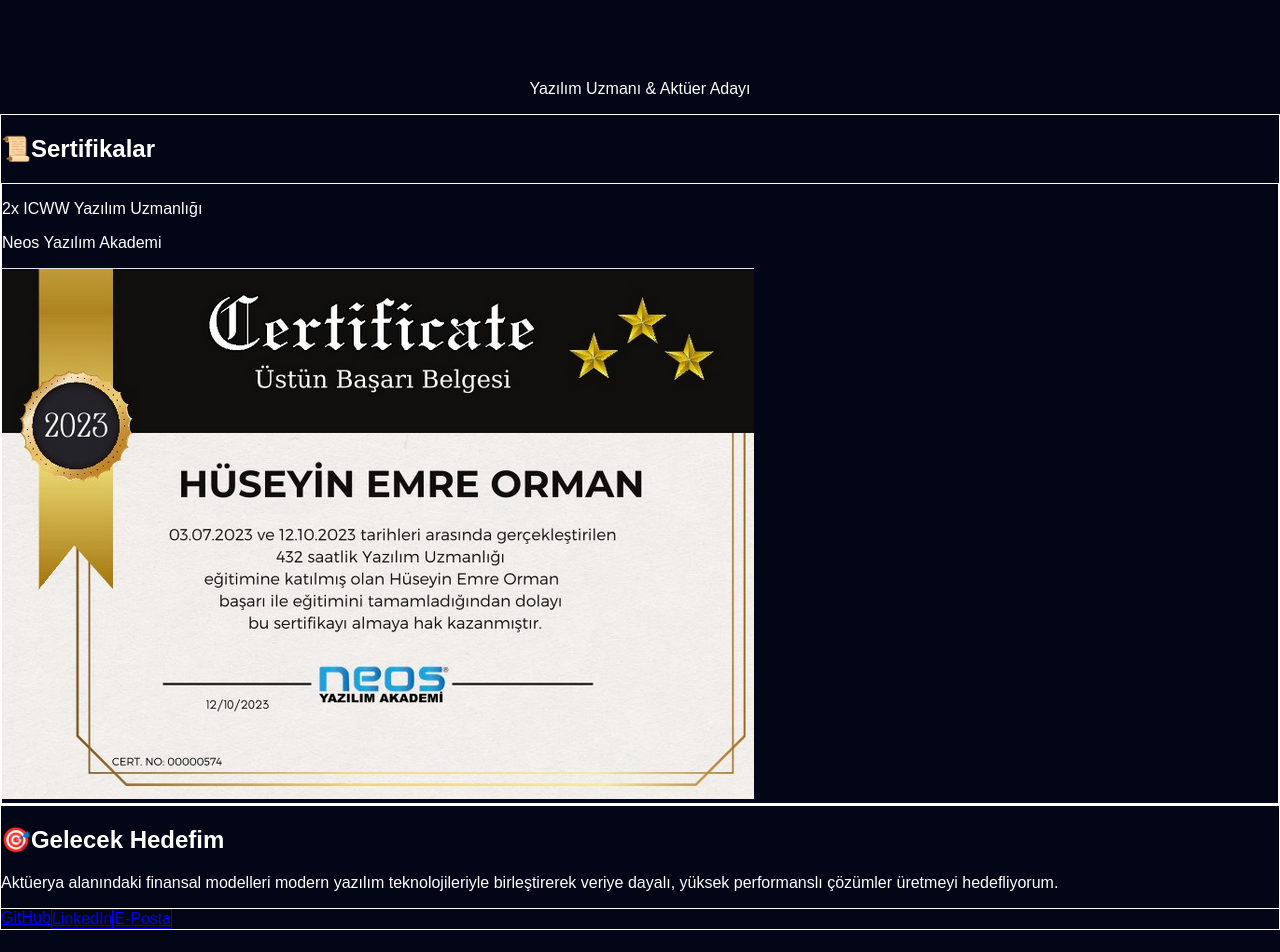
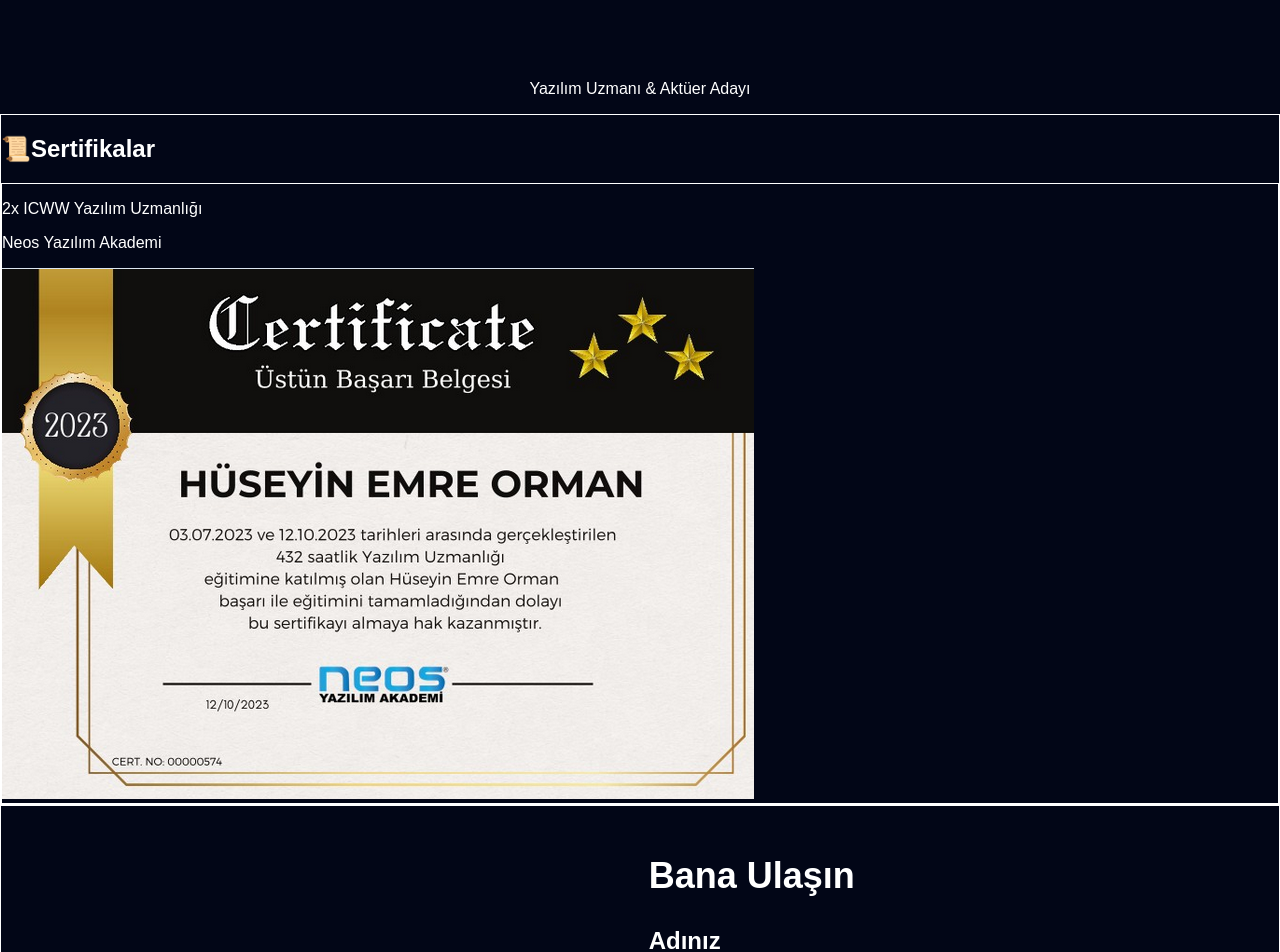
Before and after one commit to emreorm29/emre-portfolio, a Next.js app: page / in a window 1280 px wide. Shown: the top 952 px of the page. Before the commit the page ends 930 px from the top, so only its background shows below. Built offline with nearby package versions, Linux system fonts and the light colour scheme.

Commit message:
İletişim formu sayfaya eklendi

```diff
--- a/app/page.tsx
+++ b/app/page.tsx
@@ -1,3 +1,4 @@
+import ContactForm from './ContactForm';
 export default function Page() {
   return (
     <main className="min-h-screen bg-[#020617] text-white p-6 md:p-20 flex flex-col items-center">
@@ -34,6 +35,7 @@
           <div>
             <h2 className="text-2xl font-bold mb-6 flex items-center gap-2">
               <span>🎯</span> Gelecek Hedefim
+              <ContactForm />
             </h2>
             <p className="text-slate-300 leading-relaxed text-lg">
               Aktüerya alanındaki finansal modelleri modern yazılım teknolojileriyle birleştirerek
@@ -52,8 +54,3 @@
     </main>
   );
 }
-// app/page.tsx dosyasının en üstüne ekle:
-import ContactForm from './ContactForm';
-
-// Sayfa içeriğinin (main veya div'in) en altına, footer'dan hemen önce ekle:
-<ContactForm />
```
